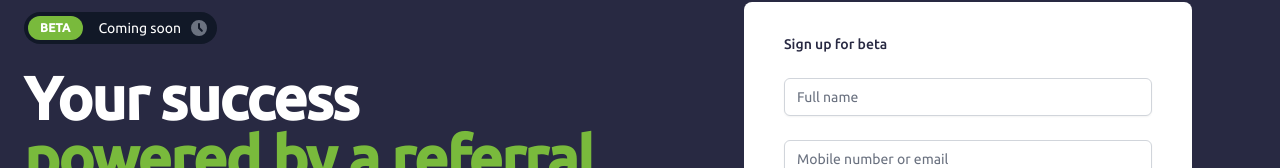
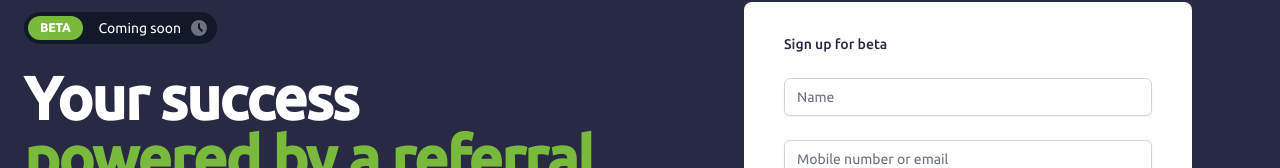
Before and after one commit to srm-tech/app, a Next.js app: page / in a window 1280 px wide. Shown: the part 158-326 px from the top of the page. Built offline with nearby package versions, Linux system fonts and the light colour scheme.

Commit message:
fix: fname to name

```diff
--- a/src/components/home/Hero.tsx
+++ b/src/components/home/Hero.tsx
@@ -113,7 +113,7 @@ export default function Hero() {
                         name='name'
                         id='name'
                         autoComplete='name'
-                        placeholder='Full name'
+                        placeholder='Name'
                         required
                         className='block w-full border-gray-300 rounded-md shadow-sm focus:ring-green-500 focus:border-green-500 sm:text-sm'
                         value={name}
```
